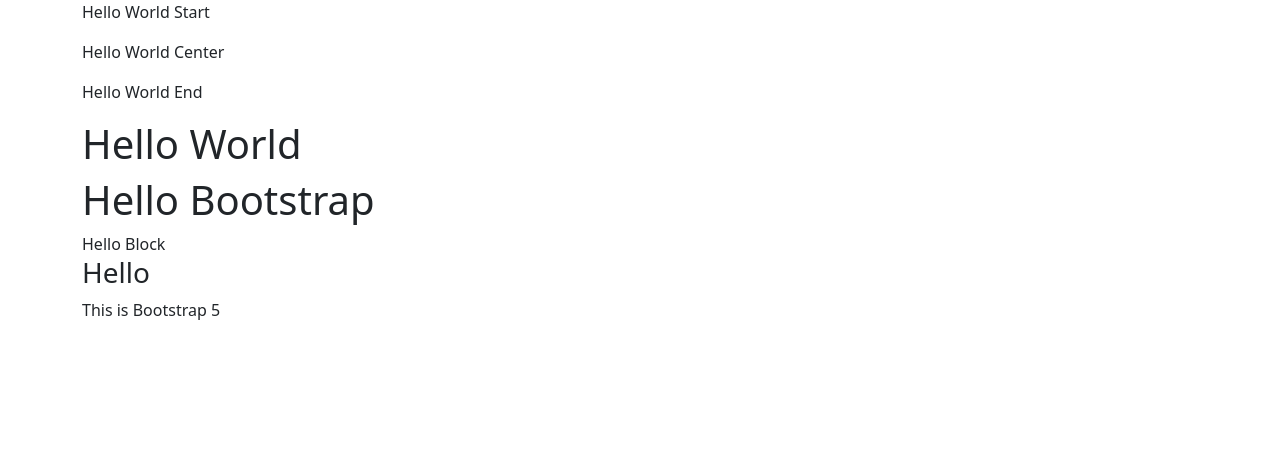
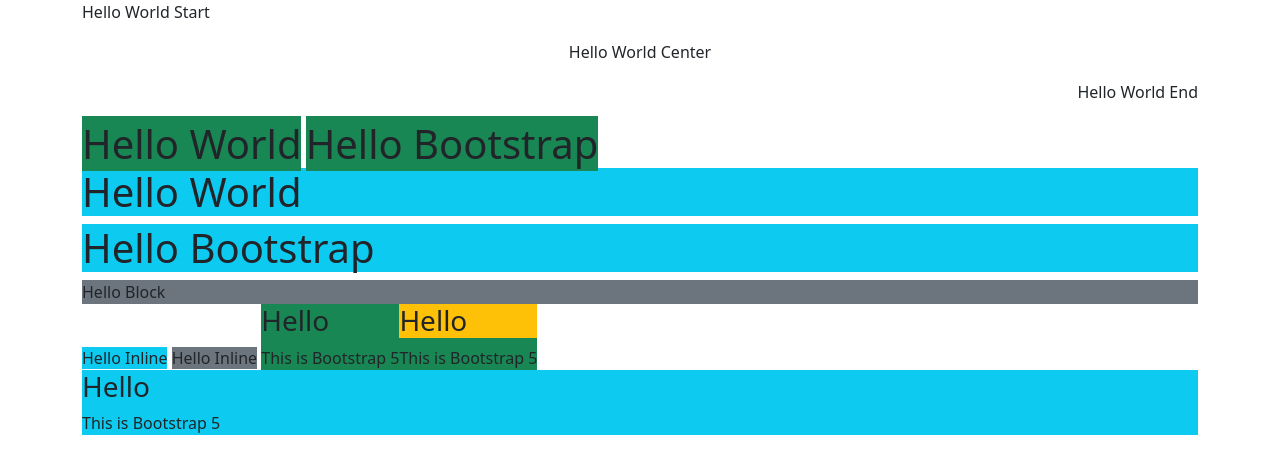
Before and after one commit to PantakarHumYai/Githup-Desktop-project, a plain HTML site: page 3_TextAlignment-Display.html in a window 1280 px wide. Drawn offline with nearby package versions, Linux system fonts and the light colour scheme.

Commit message:
3.TextAlignment-Display

```diff
--- a/3_TextAlignment-Display.html
+++ b/3_TextAlignment-Display.html
@@ -10,22 +10,33 @@
 <body>
     <div class="container">
         <!-- กำหนดตำแหน่ง (แนวนอน) -->
-        <p>Hello World Start</p>
-        <p>Hello World Center</p>
-        <p>Hello World End</p>
+        <p class="text-start">Hello World Start</p>
+        <p class="text-center">Hello World Center</p>
+        <p class="text-end">Hello World End</p>
 
          <!-- Block to Inline -->
-         <h1>Hello World</h1>
-         <h1>Hello Bootstrap</h1>
+         <h1 class="bg-success d-inline">Hello World</h1>
+         <h1 class="bg-success d-inline">Hello Bootstrap</h1>
+         <h1 class="bg-info">Hello World</h1>
+         <h1 class="bg-info">Hello Bootstrap</h1>
 
           <!-- Inline to Block -->
-         <span>Hello Block</span>
+         <span class="bg-secondary d-block">Hello Block</span>
+         <span class="bg-info">Hello Inline</span>
+         <span class="bg-secondary">Hello Inline</span>
 
           <!-- Inline-Block -->
-         <div>
+            <div class="bg-success d-inline-block">
              <h3>Hello</h3>
              This is Bootstrap 5
-         </div>
+         </div><div class="bg-success d-inline-block">
+            <h3 class="bg-warning">Hello</h3>
+            This is Bootstrap 5
+        </div>
+        <div class="bg-info">
+            <h3>Hello</h3>
+            This is Bootstrap 5
+        </div>
     </div>
 </body>
 </html>
```
